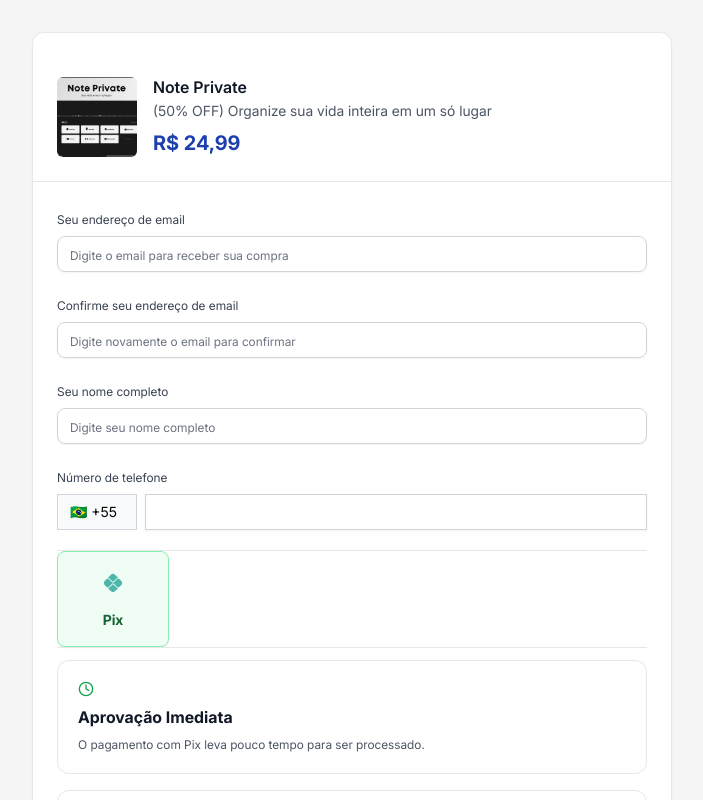
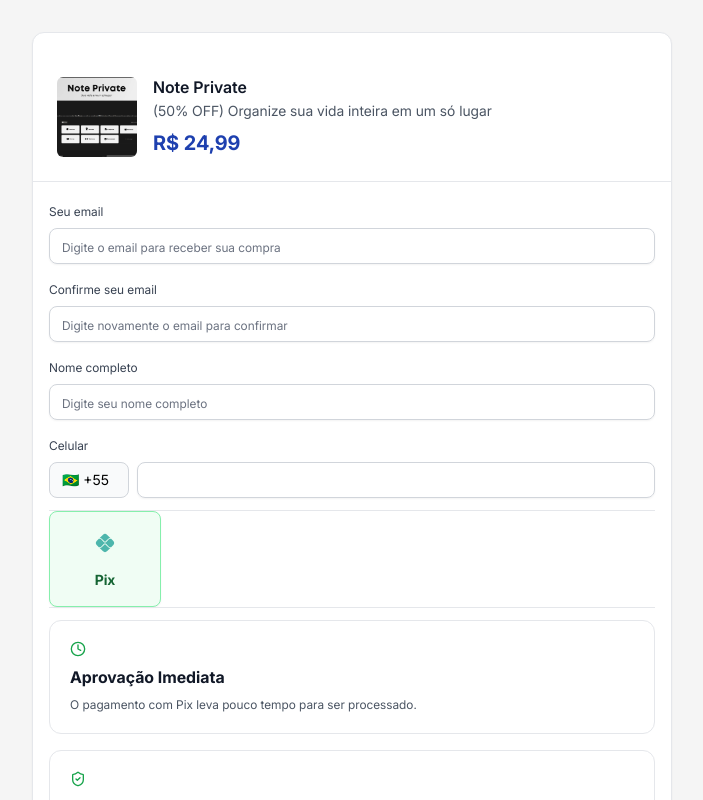
Before and after one commit to lucasfabbrim/ph, a Next.js app: page /checkout in a window 1280 px wide. Shown: the top 800 px of the page, without its empty margins (288-991 px from the left). Built offline with nearby package versions, Linux system fonts and the light colour scheme.

Commit message:
feat: correção

```diff
--- a/src/components/checkout-components/checkout-form.tsx
+++ b/src/components/checkout-components/checkout-form.tsx
@@ -3,7 +3,7 @@
 import { useState } from "react"
 import { useSearchParams, useRouter } from "next/navigation"
 import { motion, AnimatePresence } from "framer-motion"
-import { Loader2, AlertCircle, CircleAlertIcon, Timer, QrCode, Clock, ShieldCheck } from "lucide-react"
+import { Loader2, CircleAlertIcon, QrCode, Clock, ShieldCheck } from "lucide-react"
 import { Button } from "@/components/ui/button"
 import { Input } from "@/components/ui/input"
 import { Label } from "@/components/ui/label"
@@ -21,7 +21,6 @@
 }
 
 export default function CheckoutForm({ onPixGenerated }: CheckoutFormProps) {
-  const [showCoupon, setShowCoupon] = useState(false)
   const [additionalProducts, setAdditionalProducts] = useState<string[]>([])
   const [isSubmitting, setIsSubmitting] = useState(false)
   const [orderBumpSelected, setOrderBumpSelected] = useState(false)
@@ -37,12 +36,12 @@
   const totalPrice = orderBumpSelected ? PRODUCTS.note_complete_bundle.price : product.price
 
   const checkoutSchema = z.object({
-    email: z.string().email('E-mail inválido'),
-    confirmEmail: z.string().email('E-mail inválido'),
-    fullName: z.string().min(3, 'Nome deve ter pelo menos 3 caracteres'),
-    phone: z.string().min(10, 'Telefone deve ter pelo menos 10 dígitos'),
+    email: z.string().email('O e-mail informado é inválido.'),
+    confirmEmail: z.string().email('O e-mail informado é inválido.'),
+    fullName: z.string().min(3, 'O nome deve ter pelo menos 3 caracteres.'),
+    phone: z.string().min(10, 'O número de celular deve ter pelo menos 10 dígitos.'),
   }).refine((data) => data.email === data.confirmEmail, {
-    message: "Os e-mails não coincidem",
+    message: "Os e-mails informados não coincidem.",
     path: ["confirmEmail"],
   })
 
@@ -138,11 +137,11 @@
           </div>
         </motion.div>
 
-        <form onSubmit={handleSubmit(onSubmit)} className="p-6">
-          <div className="space-y-5">
+        <form onSubmit={handleSubmit(onSubmit)} className="p-4">
+          <div className="space-y-3">
             <motion.div initial={{ opacity: 0, x: -20 }} animate={{ opacity: 1, x: 0 }} transition={{ delay: 0.3 }}>
               <Label htmlFor="email" className="text-xs font-normal text-gray-700">
-                Seu endereço de email
+                Seu email
               </Label>
               <div className="relative">
                 <Input
@@ -172,7 +171,7 @@
 
             <motion.div initial={{ opacity: 0, x: -20 }} animate={{ opacity: 1, x: 0 }} transition={{ delay: 0.35 }}>
               <Label htmlFor="confirmEmail" className="text-xs font-normal text-gray-700">
-                Confirme seu endereço de email
+                Confirme seu email
               </Label>
               <div className="relative">
                 <Input
@@ -202,7 +201,7 @@
 
             <motion.div initial={{ opacity: 0, x: -20 }} animate={{ opacity: 1, x: 0 }} transition={{ delay: 0.4 }}>
               <Label htmlFor="fullName" className="text-xs font-normal text-gray-700">
-                Seu nome completo
+                Nome completo
               </Label>
               <div className="relative">
                 <Input
@@ -231,10 +230,10 @@
 
             <motion.div initial={{ opacity: 0, x: -20 }} animate={{ opacity: 1, x: 0 }} transition={{ delay: 0.5 }}>
               <Label htmlFor="phone" className="text-xs font-normal text-gray-700">
-                Número de telefone
+                Celular
               </Label>
               <div className="mt-1.5 flex gap-2">
-                <div className="flex h-9 w-20 items-center justify-start rounded-md border border-gray-300 bg-gray-50 px-3 text-sm">
+                <div className="flex h-9 w-20 items-center justify-start rounded-[8px] border border-gray-300 bg-gray-50 px-3 text-sm">
                   🇧🇷 +55
                 </div>
                 <div className="relative flex-1">
@@ -245,7 +244,7 @@
                     {...register('phone', {
                       onChange: handlePhoneChange
                     })}
-                    className={`transition-all placeholder:text-gray-500 placeholder:text-xs ${
+                    className={`transition-all rounded-[8px] text-sm placeholder:text-gray-500 placeholder:text-xs ${
                       errors.phone
                         ? "border-red-500 pr-10 focus-visible:ring-red-500"
                         : "border-gray-300"
```
